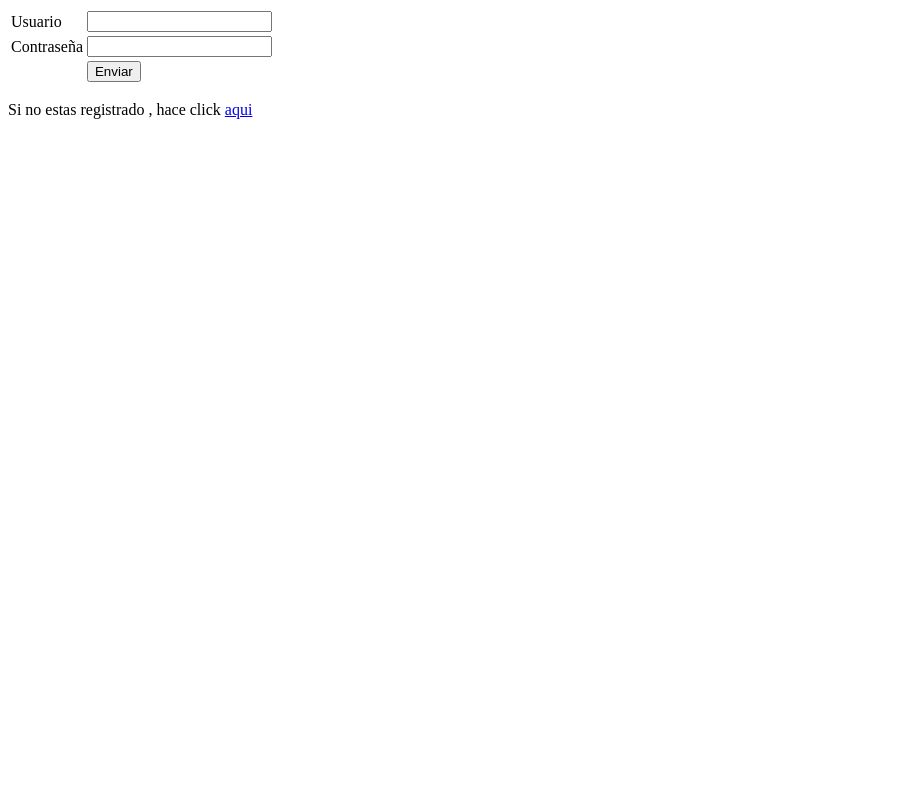
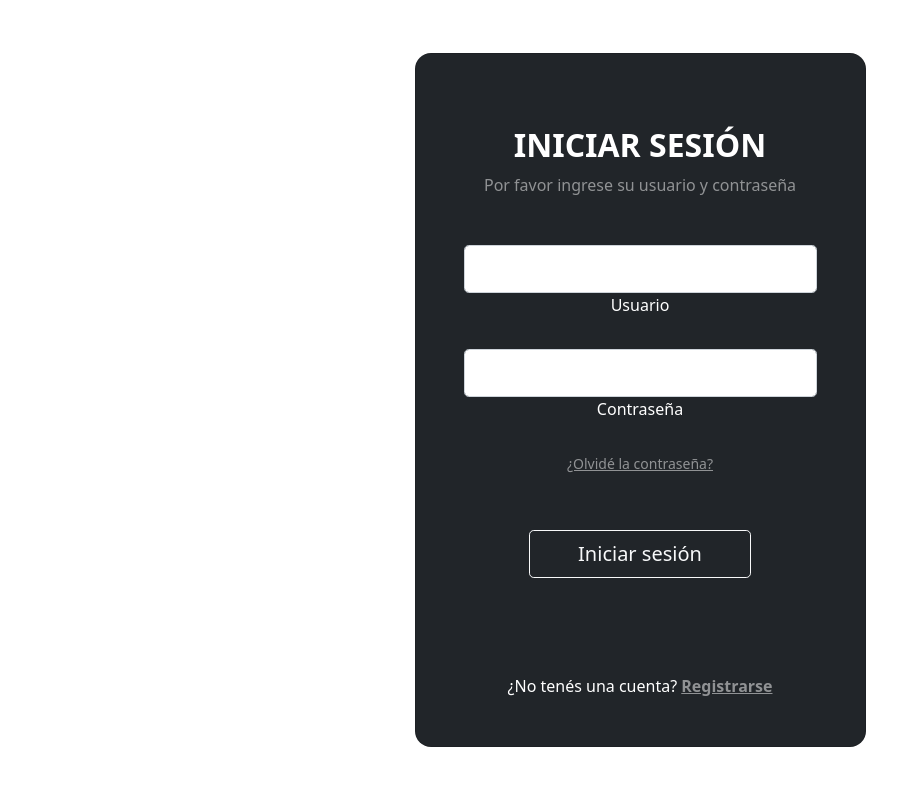
Before and after one commit to CristianEstMaida/Sesi-n, a PHP site: page / in a window 1280 px wide. Shown: the whole page, without its empty margins (0-920 px from the left). Run offline with PHP 8.4, Linux system fonts and the light colour scheme.

Commit message:
Update index.php

```diff
--- a/index.php
+++ b/index.php
@@ -1,29 +1,59 @@
 <!DOCTYPE html>
 <html>
 <head>
-	<meta charset="utf-8">
+    <!-- Required meta tags -->
+    <meta charset="utf-8">
+    <meta name="viewport" content="width=device-width, initial-scale=1">
 	<meta http-equiv="X-UA-Compatible" content="IE=edge">
 	<title></title>
-	<link rel="stylesheet" href="">
+
+    <!-- Bootstrap CSS -->
+    <link href="https://cdn.jsdelivr.net/npm/bootstrap@5.0.2/dist/css/bootstrap.min.css" rel="stylesheet" integrity="sha384-EVSTQN3/azprG1Anm3QDgpJLIm9Nao0Yz1ztcQTwFspd3yD65VohhpuuCOmLASjC" crossorigin="anonymous">
 </head>
 <body>
 	<form action="procesa_login.php" method="POST">
-		<table>
-			<tr>
-				<td>Usuario</td>
-				<td><input type="text" name="usuario"></td>
-			</tr>
-			<tr>
-				<td>Contraseña</td>
-				<td><input type="password" name="clave"></td>
-			</tr>
-			<tr>
-				<td></td>
-				<td><input type="submit" value="Enviar"></td>
-			</tr>
-		</table>
+
+	    <section class="vh-100 gradient-custom">
+          <div class="container py-5 h-100">
+            <div class="row d-flex justify-content-center align-items-center h-100">
+              <div class="col-12 col-md-8 col-lg-6 col-xl-5">
+                <div class="card bg-dark text-white" style="border-radius: 1rem;">
+                  <div class="card-body p-5 text-center">
+
+                    <div class="mb-md-5 mt-md-4 pb-5">
+
+                      <h2 class="fw-bold mb-2 text-uppercase">Iniciar sesión</h2>
+                      <p class="text-white-50 mb-5">Por favor ingrese su usuario y contraseña</p>
+
+                      <div class="form-outline form-white mb-4">
+                        <input type="text" id="typeEmailX" name="usuario" class="form-control form-control-lg" />
+                        <label class="form-label" for="typeEmailX">Usuario</label>
+                      </div>
+
+                      <div class="form-outline form-white mb-4">
+                        <input type="password" id="typePasswordX" name="clave" class="form-control form-control-lg" />
+                        <label class="form-label" for="typePasswordX">Contraseña</label>
+                      </div>
+
+                      <p class="small mb-5 pb-lg-2"><a class="text-white-50" href="registro.php">¿Olvidé la contraseña?</a></p>
+
+                      <input class="btn btn-outline-light btn-lg px-5" type="submit" value="Iniciar sesión">
+
+                    </div>
+
+                    <div>
+                      <p class="mb-0">¿No tenés una cuenta? <a href="registro.php" class="text-white-50 fw-bold">Registrarse</a>
+                      </p>
+                    </div>
+
+                  </div>
+                </div>
+              </div>
+            </div>
+          </div>
+        </section>
+
 	</form>
-	<p>Si no estas registrado , hace click <a href="registro.php">aqui</a></p>
-
+	<script src="https://cdn.jsdelivr.net/npm/bootstrap@5.0.2/dist/js/bootstrap.bundle.min.js" integrity="sha384-MrcW6ZMFYlzcLA8Nl+NtUVF0sA7MsXsP1UyJoMp4YLEuNSfAP+JcXn/tWtIaxVXM" crossorigin="anonymous"></script>
 </body>
 </html>
```
